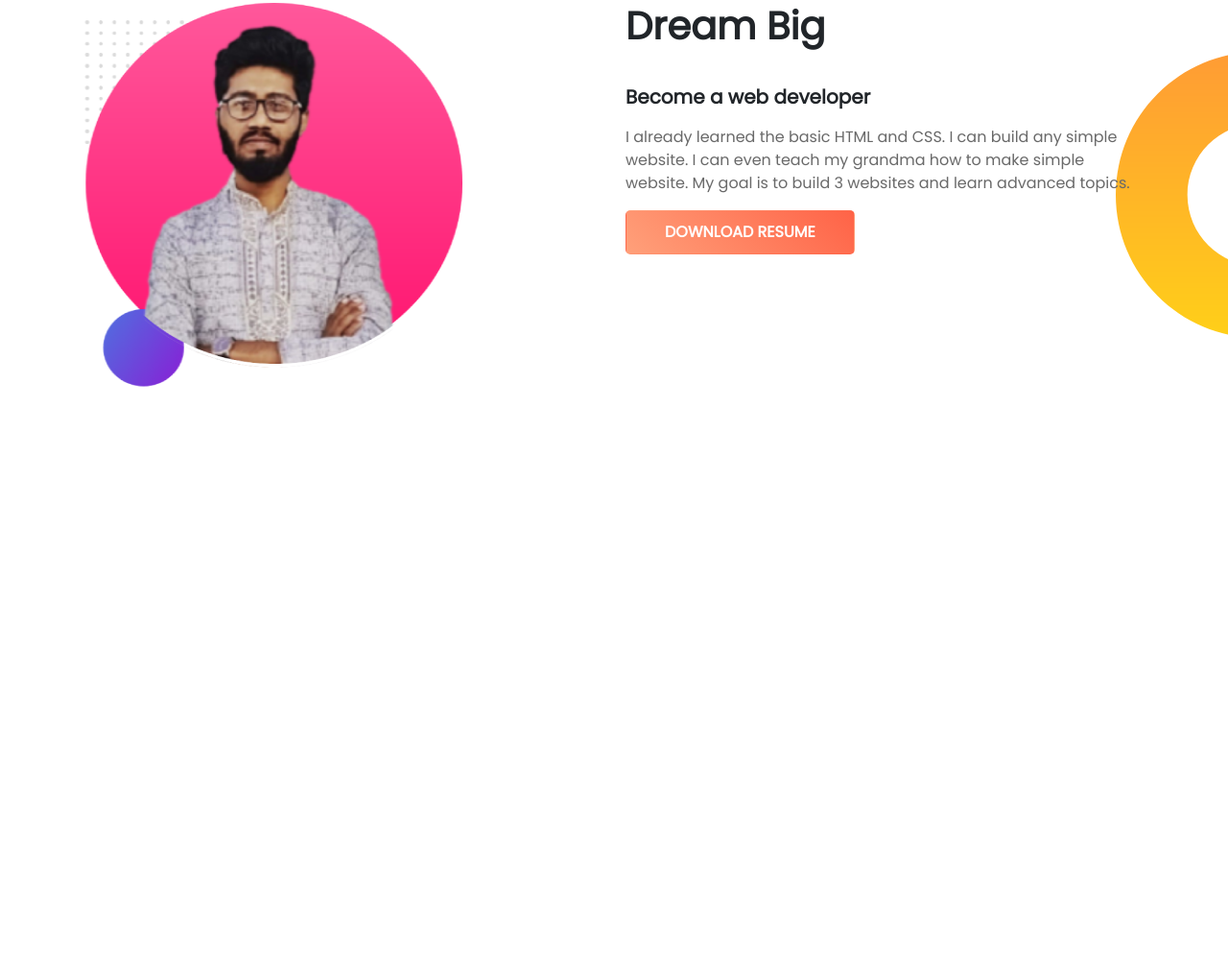
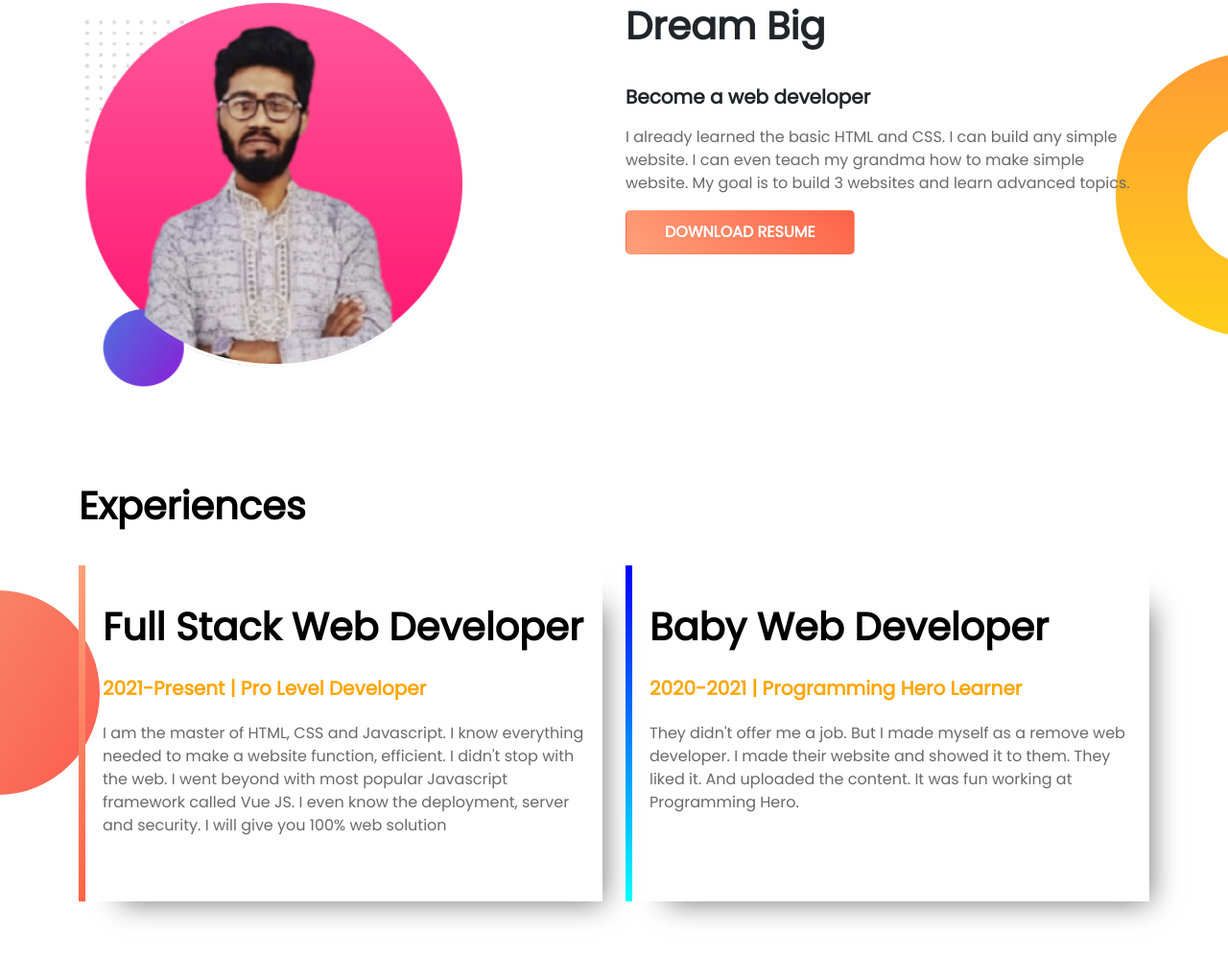
Before and after one commit to HasanAhmedNoyon/developer-portfolio, a plain HTML site: page index.html in a window 1280 px wide. Shown: the part 897-1896 px from the top of the page at 96% size. Before the commit the page ends 1300 px from the top, so only its background shows below. Drawn offline with nearby package versions, Linux system fonts and the light colour scheme.

Commit message:
commit 3

```diff
--- a/css/style.css
+++ b/css/style.css
@@ -59,35 +59,31 @@ header {
     width: 100%;
     height: 100%;
     object-fit: cover;
-
 }
 
-
-
-
-.dream-big{
+.dream-big {
     margin-top: 100px;
     background-image: url('../images/dream-bg.png');
     background-position: right;
     background-repeat: no-repeat;
 }
 
-.dream-big  h1 {
+.dream-big h1 {
     padding-bottom: 10px;
     font-weight: 700 !important;
 }
 
-.dream-big  span {
+.dream-big span {
     color: #FFA500;
 }
 
-.dream-big  h3 {
+.dream-big h3 {
     font-size: 20px;
     font-weight: bold;
     padding-top: 20px;
 }
 
-.dream-big  p {
+.dream-big p {
     color: dimgray;
     padding-top: 10px;
 }
@@ -99,14 +95,14 @@ header {
     justify-content: center;
     align-items: center !important;
 }
-.dream-big .dream-big-image  img {
+
+.dream-big .dream-big-image img {
     width: 100%;
     height: 100%;
     text-align: center;
-
 }
 
-.dream-big  .tagline a {
+.dream-big .tagline a {
     padding: 10px 40px;
     background: linear-gradient( 45deg, lightsalmon, tomato);
     padding: 10px 40px;
@@ -115,6 +111,54 @@ header {
     font-weight: 700;
 }
 
-.dream-big  .tagline a:hover {
+.dream-big .tagline a:hover {
     color: white;
 }
+
+.experiences {
+    margin: 100px 0px;
+    background-image: url('../images/exp-bg.png');
+    background-position: left;
+    background-repeat: no-repeat;
+}
+
+.experiences h1 {
+    font-weight: bold;
+    padding-bottom: 30px;
+    color: black;
+}
+
+.experiences .full-developer {
+    border-left: 7px solid;
+    border-image: linear-gradient( 180deg, lightsalmon, tomato);
+    border-image-slice: 1;
+    box-shadow: 22px 22px 29px -21px rgba(118, 118, 118, 1);
+    height: 350px;
+    padding: 40px 18px;
+}
+
+.experiences .baby-developer {
+    border-left: 7px solid;
+    border-image: linear-gradient( 180deg, blue, cyan);
+    border-image-slice: 1;
+    box-shadow: 22px 22px 29px -21px rgba(118, 118, 118, 1);
+    height: 350px;
+    padding: 40px 18px;
+}
+
+.experiences .full-developer h1, .baby-developer h1 {
+    padding-bottom: 20px !important;
+    font-weight: bold;
+    color: black;
+}
+
+.experiences .full-developer h3, .baby-developer h3 {
+    color: #FFA500;
+    font-size: 20px;
+    font-weight: bold;
+    padding-bottom: 15px;
+}
+
+.experiences .full-developer p, .baby-developer p {
+    color: dimgray;
+}
--- a/index.html
+++ b/index.html
@@ -63,7 +63,8 @@
                 trains. But nobody pays me a dime for that work. That's why I am
                 learning and mastering web development. I will not stop until I
                 become the Web Development Hero.</p>
-              <a class="btn" href="www.linkedin.com/in/hasan-ahmed-noyon" target="_blank">
+              <a class="btn" href="www.linkedin.com/in/hasan-ahmed-noyon"
+                target="_blank">
                 Hire me</a>
             </div>
           </div>
@@ -93,15 +94,47 @@
             <div class="tagline">
               <h1>Dream Big</h1>
               <h3>Become a web developer</h3>
-              <p>I already learned the basic HTML and CSS. I can build any simple website. I can even teach my grandma how to make simple website. My goal is to build 3 websites and learn advanced topics.</p>
-              <a class="btn" href="www.linkedin.com/in/hasan-ahmed-noyon" target="_blank">DOWNLOAD RESUME</a>
+              <p>I already learned the basic HTML and CSS. I can build any
+                simple website. I can even teach my grandma how to make simple
+                website. My goal is to build 3 websites and learn advanced
+                topics.</p>
+              <a class="btn" href="www.linkedin.com/in/hasan-ahmed-noyon"
+                target="_blank">DOWNLOAD RESUME</a>
             </div>
 
           </div>
         </div>
       </div>
     </section>
+    <!--Dream Big Section End-->
 
+    <!--Experiences Section Start-->
+    <section class="experiences">
+      <div class="container">
+        <h1>Experiences</h1>
+        <div class="row">
+          <div class="col-md-6">
+            <div class="full-developer">
+              <h1>Full Stack Web Developer</h1>
+            <h3>2021-Present | Pro Level Developer</h3>
+            <p>I am the master of HTML, CSS and Javascript. I know everything needed to make a website function, efficient. I didn't stop with the web. I went beyond with most popular Javascript framework called Vue JS. I even know the deployment, server and security. I will give you 100% web solution</p>
+            </div>
+          </div>
+
+          <div class="col-md-6">
+            <div class="baby-developer">
+              <h1>Baby Web Developer</h1>
+            <h3>2020-2021 | Programming Hero Learner</h3>
+            <p>They didn't offer me a job. But I made myself as a remove web developer. I made their website and showed it to them. They liked it. And uploaded the content. It was fun working at Programming Hero.
+            </p>
+            </div>
+          </div>
+        </div>
+      </div>
+    </section>
+
+
+    <!--Experiences Section End-->
 
 
 
```
